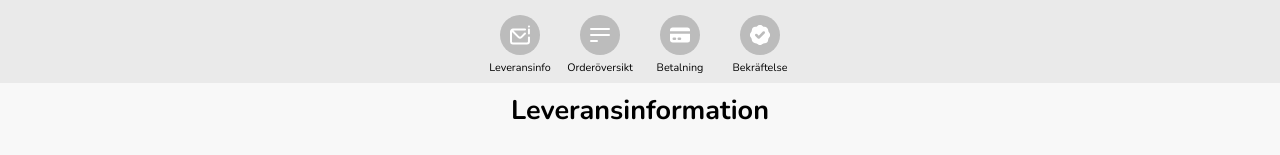
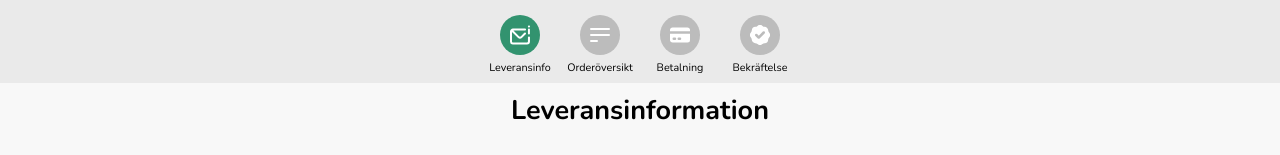
Before and after one commit to martin-linden/SouperHealthy, an Angular app: page /delivery-info in a window 1280 px wide. Shown: the top 155 px of the page. Built offline with nearby package versions, Linux system fonts and the light colour scheme.

Commit message:
flow wizard colors added on page change

```diff
--- a/src/app/app.component.html
+++ b/src/app/app.component.html
@@ -1,3 +1,3 @@
-<app-wizard></app-wizard>
+
 <app-bottom-nav></app-bottom-nav>
 <router-outlet></router-outlet>
--- a/src/app/components/wizard/wizard.component.html
+++ b/src/app/components/wizard/wizard.component.html
@@ -1,25 +1,25 @@
 <div class="container">
     <div class="wizard-container">
         <div class="content">
-            <div class="circle">
+            <div class="circle" [style.background]="firstCircle()">
                 <img src="../../../assets/images/svg/delivery-info.svg" id="icon">
             </div>
             <p>Leveransinfo</p>
         </div>
         <div class="content">
-            <div class="circle">
+            <div class="circle" [style.background]="secondCircle()">
                 <img src="../../../assets/images/svg/overview.svg" id="icon">
             </div>
             <p>Orderöversikt</p>
         </div>
         <div class="content">
-            <div class="circle">
+            <div class="circle" [style.background]="thirdCircle()">
                 <img src="../../../assets/images/svg/card.svg" id="icon">
             </div>
             <p>Betalning</p>
         </div>
         <div class="content">
-            <div class="circle">
+            <div class="circle" [style.background]="thirdCircle()">
                 <img src="../../../assets/images/svg/confirm.svg" id="icon">
             </div>
             <p>Bekräftelse</p>
--- a/src/app/components/wizard/wizard.component.ts
+++ b/src/app/components/wizard/wizard.component.ts
@@ -6,6 +6,37 @@ import { Component, OnInit } from '@angular/core';
   styleUrls: ['./wizard.component.scss']
 })
 export class WizardComponent implements OnInit {
+  pathname: string;
+  circleOne: string;
+  circleTwo: string;
+
+
+
+
+  firstCircle(){
+     if(window.location.pathname === '/delivery-info' || window.location.pathname === '/order-overview' || window.location.pathname === '/confirmation'){
+      return '#32936f'
+    } else{
+      return '#bcbcbc'
+    }
+  }
+  secondCircle(){
+     if(window.location.pathname === '/order-overview' || window.location.pathname === '/confirmation' ){
+      return '#32936f'
+    } else{
+      return '#bcbcbc'
+    }
+  }
+  thirdCircle(){
+     if(window.location.pathname === '/confirmation'){
+      return '#32936f'
+    } else{
+      return '#bcbcbc'
+    }
+  }
+
+
+
 
   constructor() { }
 
--- a/src/app/pages/confirmation/confirmation.component.html
+++ b/src/app/pages/confirmation/confirmation.component.html
@@ -1,3 +1,4 @@
+<app-wizard></app-wizard>
 <div class="container">
     <h2>Tack för din beställning!</h2>
 
--- a/src/app/pages/delivery-info/delivery-info.component.html
+++ b/src/app/pages/delivery-info/delivery-info.component.html
@@ -1,3 +1,4 @@
+<app-wizard></app-wizard>
 <form #f="ngForm" [ngFormOptions]="{updateOn: 'blur'}" novalidate>
     <h2>Leveransinformation</h2>
     <div class="delivery-info-container">
--- a/src/app/pages/order-overview/order-overview.component.html
+++ b/src/app/pages/order-overview/order-overview.component.html
@@ -1,3 +1,4 @@
+<app-wizard></app-wizard>
 <div class="container">
     <h2>Orderöversikt</h2>
 
```
Also changed, not shown: src/app/app.component.ts (+15 -1 lines).
